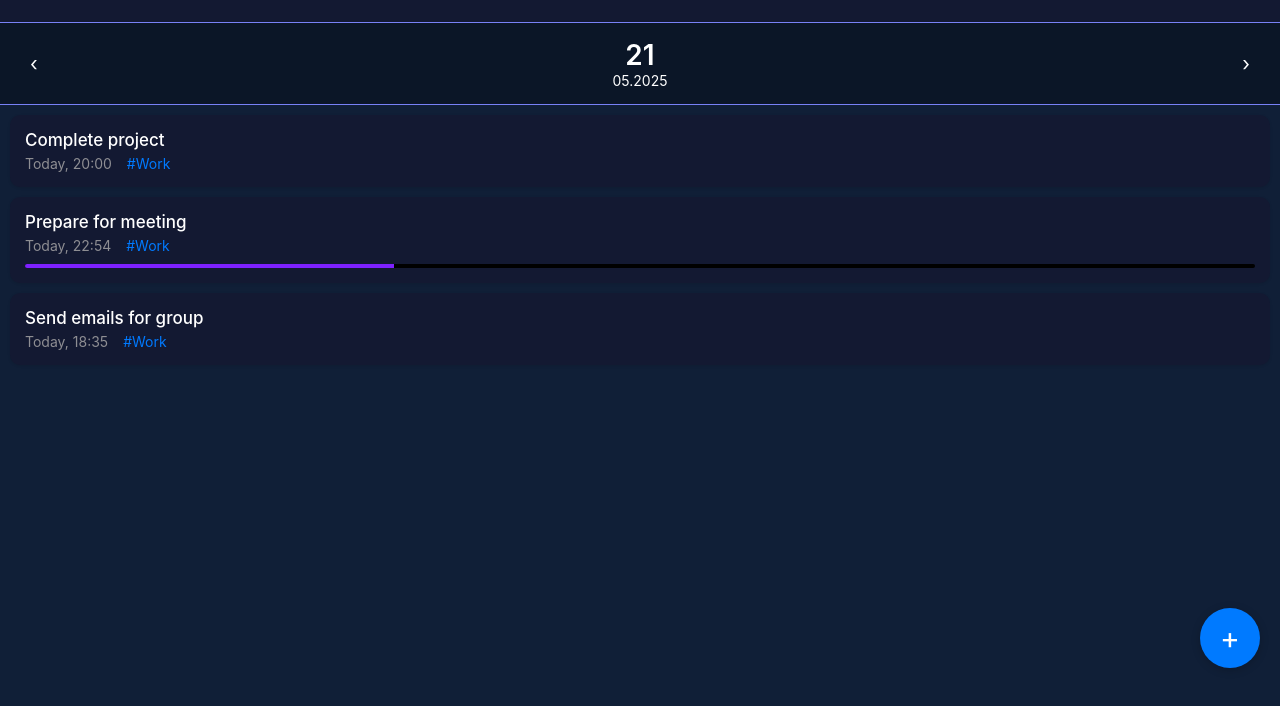
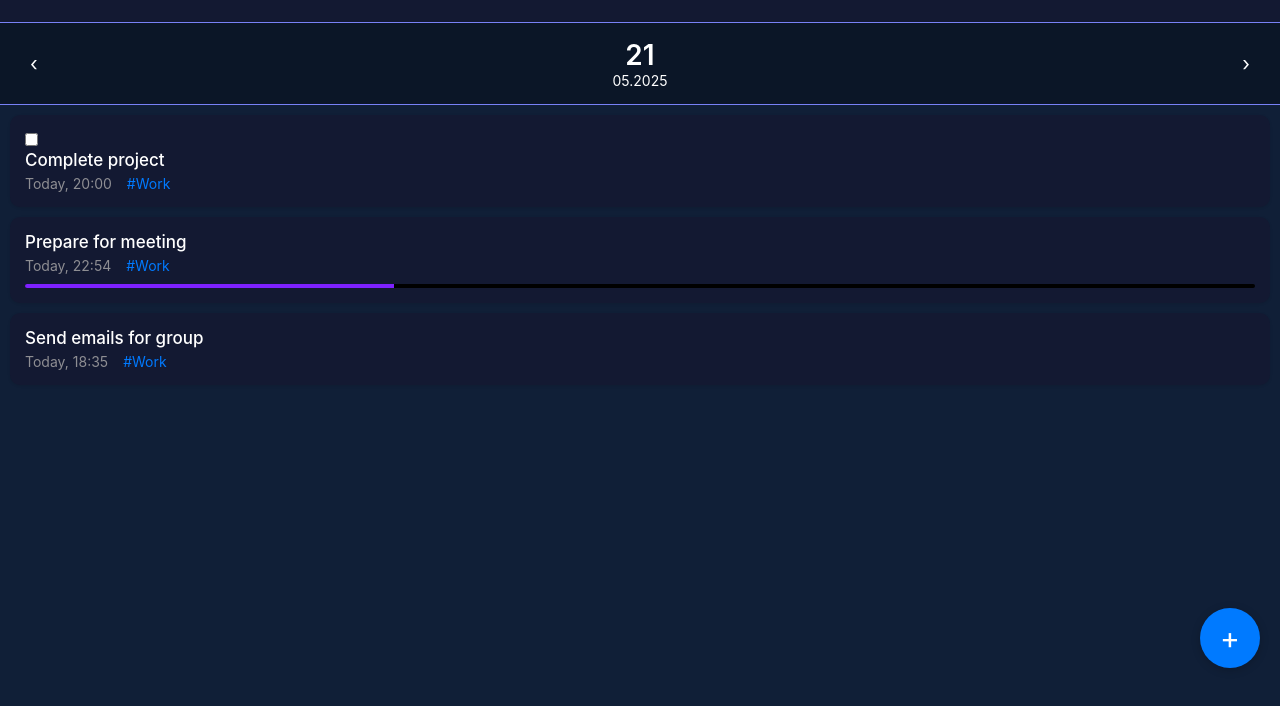
Before and after one commit to Ppannd/SoftPlanner, a plain HTML site: page home.html in a window 1280 px wide. Shown: the part 52-758 px from the top of the page. Drawn offline with Linux system fonts and the light colour scheme.

Commit message:
home.html

```diff
--- a/home.html
+++ b/home.html
@@ -324,12 +324,18 @@
 
         <!-- Tasks -->
         <div class="task-item">
-            <div class="task-title">Complete project</div>
-            <div class="task-meta">
-                <span class="task-time">Today, 20:00</span>
-                <span class="task-category">#Work</span>
-            </div>
+    <label class="task-checkbox">
+        <input type="checkbox">
+        <span class="checkmark"></span>
+    </label>
+    <div class="task-content">
+        <div class="task-title">Complete project</div>
+        <div class="task-meta">
+            <span class="task-time">Today, 20:00</span>
+            <span class="task-category">#Work</span>
         </div>
+    </div>
+    </div>
 
         <div class="task-item">
             <div class="task-title">Prepare for meeting</div>
```
